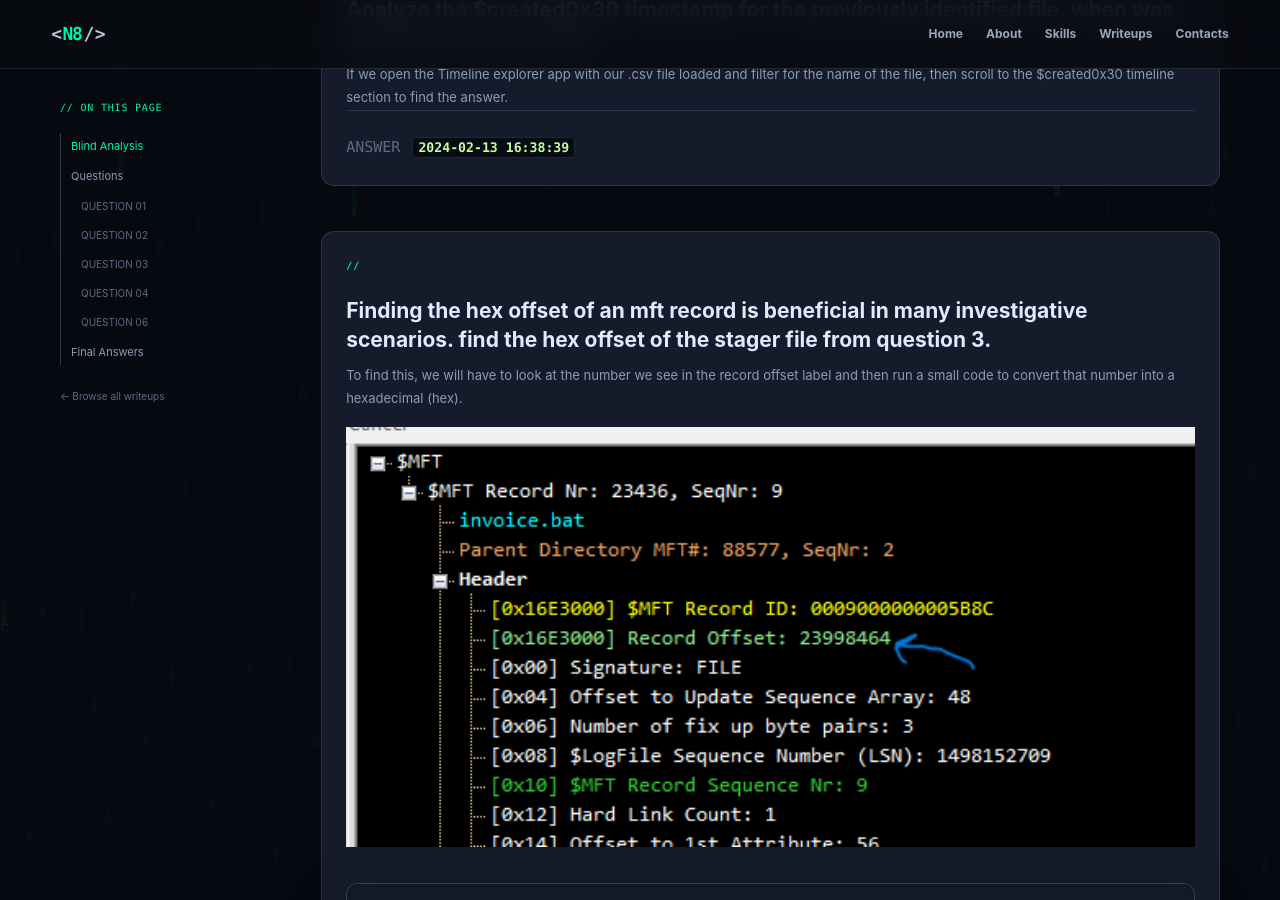
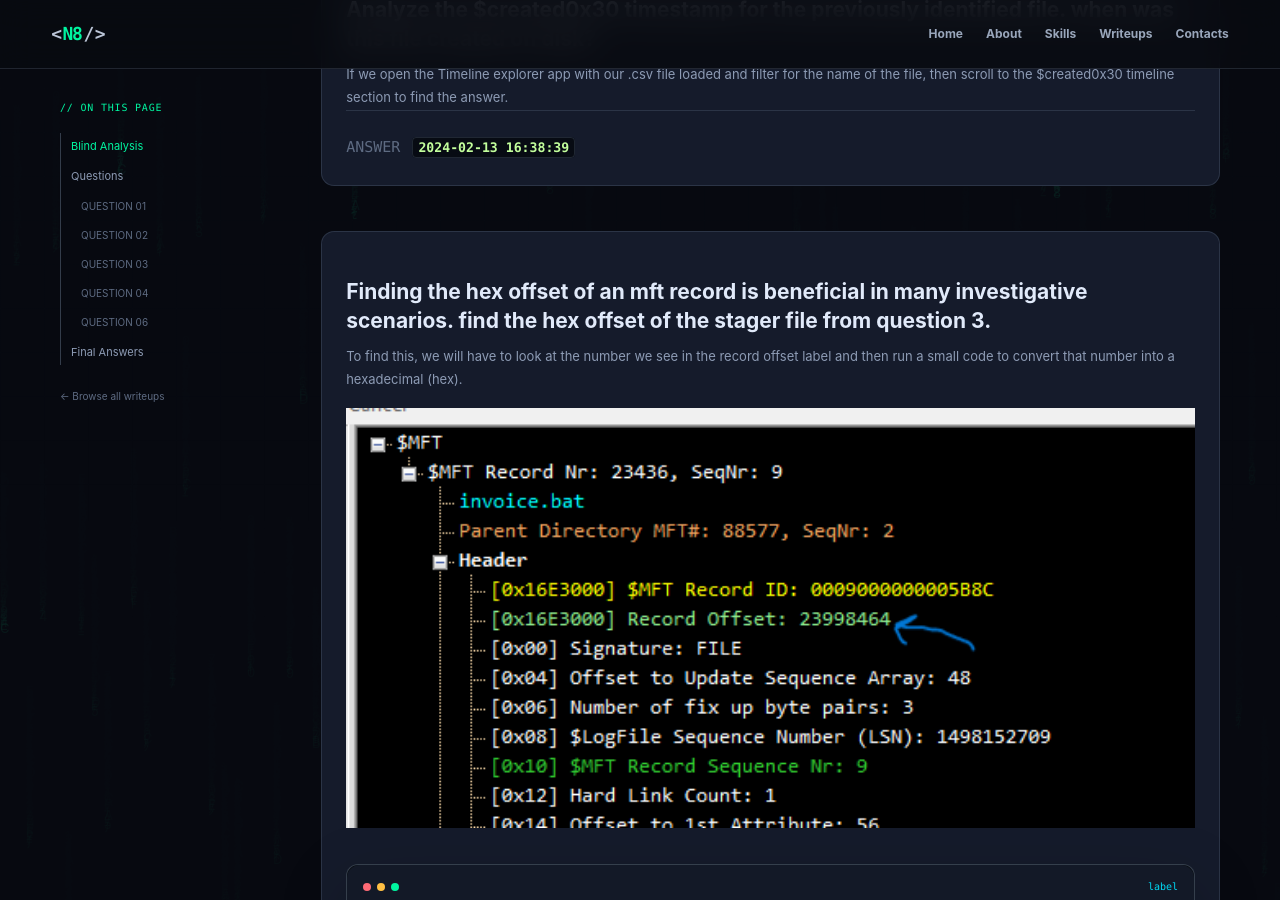
Before and after one commit to Ningen820/Ningen820.github.io, a Jekyll site: the page built from _writeups/bft.md, in a window 1280 px wide and 900 px high, scrolled down 4268 px. Built offline with Jekyll 4.4.1, drawn with Linux system fonts in a browser that asks for light colours.

Commit message:
Update writeup-data.html

```diff
--- a/_includes/writeup-data.html
+++ b/_includes/writeup-data.html
@@ -83,7 +83,7 @@
 
           <article class="writeup-content-card writeup-card" id="q{{ qnumber }}" {% if card.card_title and card.card_title != '' %} data-toc-title=" {{ card.card_title | upcase | escape }}"{% endif %}>
             <div class="writeup-content-card-top writeup-card-top">
-              <span class="section-kicker"><span>//</span>{% if card.card_title and card.card_title != '' %} {{ card.card_title | upcase | escape }}{% endif %}</span>
+             {% if card.card_title and card.card_title != '' %} <span class="section-kicker"><span>//</span> {{ card.card_title | upcase | escape }}</span> {% endif %}
              {% if card.card_title2 and card.card_title2 != '' %}
                 <span class="difficulty-chip">{{ card.card_title2 | escape }}</span>
               {% endif %}
```
